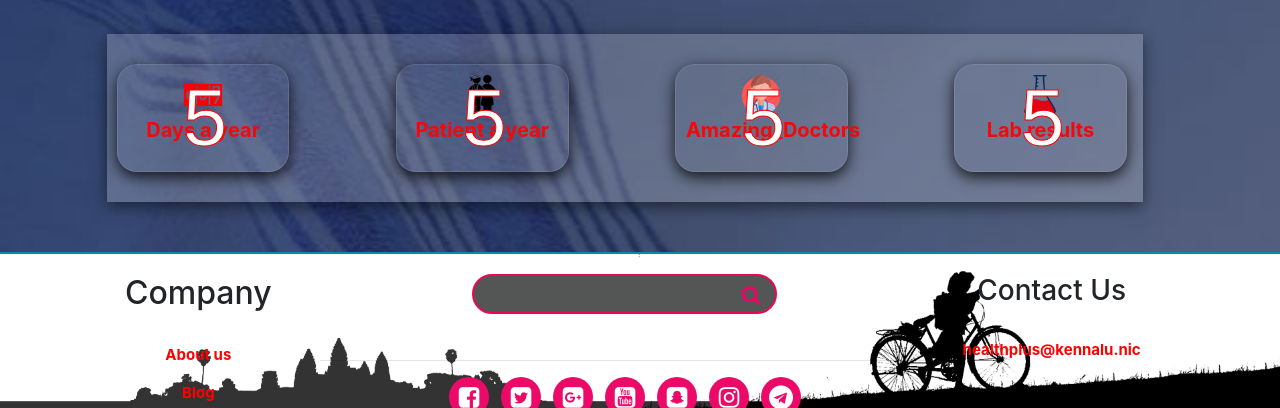
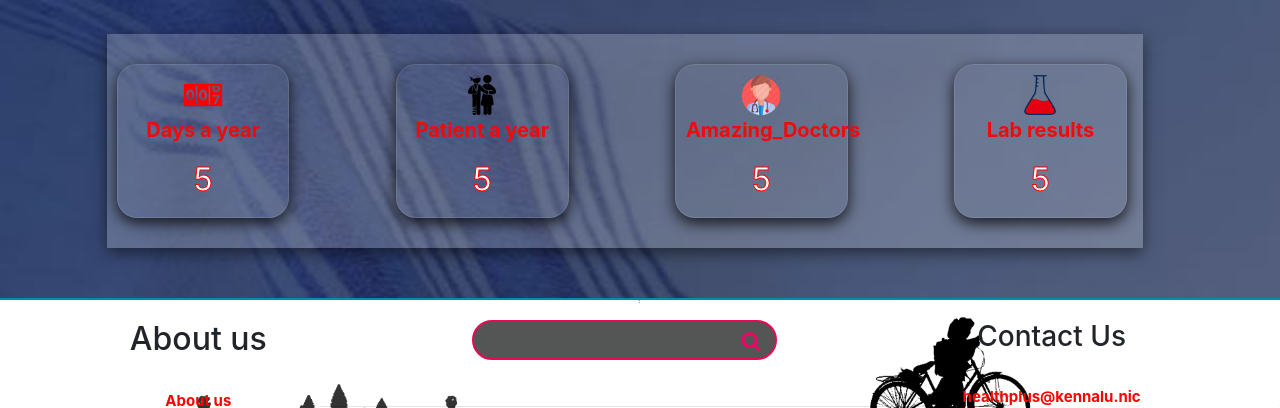
Before and after one commit to kodeerkarthik/project, a React (Create React App) app: page /service in a window 1280 px wide. Shown: the part 2102-2510 px from the top of the page. Built offline with nearby package versions, Linux system fonts and the light colour scheme.

Commit message:
commited

```diff
--- a/src/App.js
+++ b/src/App.js
@@ -6,8 +6,8 @@ import News from './Components/News'
 import Service from './Components/Service'
 import Contact from './Components/Contact'
 import Title from './Components/Title'
+import bhanu from './Components/bhanu'
 
-import demo from './Components/demo'
 import './App.css';
 import {BrowserRouter as Router, Route, Switch,} from 'react-router-dom';
 
@@ -16,7 +16,7 @@ function App() {
     <div className="App">
       <Router>
         <Switch>
-
+        <Route exact path='/bhanu' component={bhanu}></Route>
           <Route exact path='/' component={Signup}></Route>
           <Route exact path='/home' component={Home}></Route>
           <Route exact path='/service' component={Service}></Route>
@@ -24,7 +24,6 @@ function App() {
           <Route exact path='/news' component={News}></Route>
           <Route exact path='/title' component={Title}></Route>
           <Route exact path='/contact' component={Contact}></Route>
-          <Route exact path='/demo' component={demo}></Route>
         </Switch>
       </Router>
     </div>
--- a/src/Components/Counter.js
+++ b/src/Components/Counter.js
@@ -21,22 +21,22 @@ class Counter extends Component {
                 <div className='row counter'>
                     <div className='col-xs-2 col-sm-2 col-md-2 col-lg-2 eachcounter'>
                         <img src={day} alt={"day"}></img><p>Days a year</p>
-                        <h1>{count.day}</h1>
+                        <h2 className='countnum'>{count.day}</h2>
                     </div>
                     <div className='col-xs-1 col-sm-1 col-md-1 col-lg-1'></div>
                     <div className='col-xs-2 col-sm-2 col-md-2 col-lg-2 eachcounter'>
                         <img src={patient} alt={"patient"}></img><p>Patient a year</p>
-                        <h1>{count.patient}</h1>
+                        <h2 className='countnum'>{count.patient}</h2>
                     </div>
                     <div className='col-xs-1 col-sm-1 col-md-1 col-lg-1'></div>
                     <div className='col-xs-2 col-sm-2 col-md-2 col-lg-2 eachcounter'>
                         <img src={doct} alt={"doct"}></img><p>Amazing_Doctors</p>
-                        <h1>{count.doctors}</h1>
+                        <h2 className='countnum'>{count.doctors}</h2>
                     </div>
                     <div className='col-xs-1 col-sm-1 col-md-1 col-lg-1'></div>
                     <div className='col-xs-2 col-sm-2 col-md-2 col-lg-2 eachcounter'>
                         <img src={lab} alt={"lab"}></img><p>Lab results</p>
-                        <h1>{count.lab}</h1>
+                        <h2 className='countnum'>{count.lab}</h2>
                     </div>
                     <div className='col-xs-1 col-sm-1 col-md-1 col-lg-1'></div>
                 </div>
--- a/src/Components/Footer.js
+++ b/src/Components/Footer.js
@@ -7,7 +7,7 @@ class Footer extends Component {
                 <div className='row'>
                     <div className="col-xs-1 col-sm-1 col-md-1 col-lg-1"></div>
                         <div className="col-xs-2 col-sm-2 col-md-2 col-lg-2">
-                            <h2>Company</h2><br/>
+                            <h2>About us</h2><br/>
                             <p className='foot_p'>About us</p>
                             <p className='foot_p'>Blog</p>
                             <p className='foot_p'>News</p>
--- a/src/Css/Counter.css
+++ b/src/Css/Counter.css
@@ -22,7 +22,8 @@
     color: rgb(243, 9, 9);
     /* padding-left: 2px; */
 }
-.eachcounter h1 {
+.countnum {
     color: white;
     -webkit-text-stroke: 1px red;
+    margin-top: 0;
 }
--- a/src/Css/Title.css
+++ b/src/Css/Title.css
@@ -20,7 +20,7 @@ section:before {
 video {
     object-fit: cover;
 }
-h1 {
+/* h1 {
     margin:0;
     padding: 0;
     position: absolute;
@@ -39,7 +39,7 @@ h1 span {
     display: inline-block;
     animation: animate 1s linear forwards;
 
-}
+} */
 @keyframes animate {
     0% {
         opacity: 0;
@@ -52,7 +52,7 @@ h1 span {
         filter: blur(0);
     }
 }
-h1 span:nth-child(1) {
+/* h1 span:nth-child(1) {
     animation-delay: 1s;
 }
 h1 span:nth-child(2) {
@@ -85,4 +85,4 @@ h1 span:nth-child(10) {
 }
 h1 span:nth-child(11) {
     animation-delay: 5s;
-}
+} */
```
Also changed, not shown: src/Components/Login.js (deleted, +0 -75 lines), src/Components/demo.js (deleted, +0 -29 lines), src/Css/demo.css (deleted, +0 -13 lines), src/Css/Footer.css (line endings or trailing spaces).
